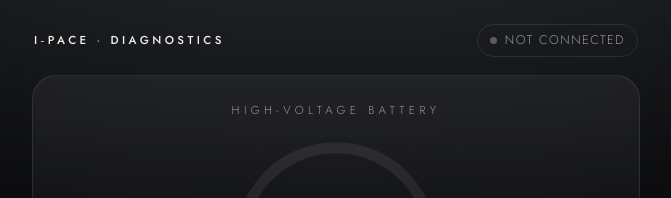
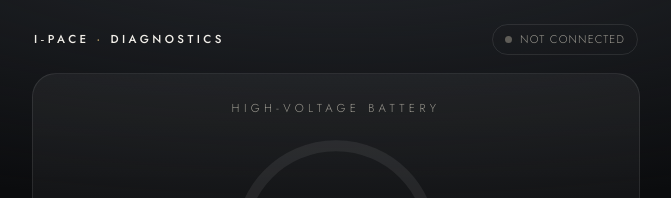
Before and after one commit to Zo0pZ/ipace-fault-reader-, a plain HTML site: page index.html in a window 1280 px wide. Shown: the top 198 px of the page, 304-975 px from the left. Drawn offline with Linux system fonts and the light colour scheme.

Commit message:
Keep status pill inside the header on narrow screens
Co-Authored-By: Claude Opus 5.5 <noreply@anthropic.com>
Claude-Session: https://claude.ai/code/session_01G59ym2arQPAa4CWs9Sk69m

```diff
--- a/index.html
+++ b/index.html
@@ -30,11 +30,11 @@ p{margin:6px 0}
 .sub{color:var(--muted);font-size:.9rem}
 
 /* masthead */
-.mast{display:flex;align-items:center;justify-content:space-between;padding:4px 2px 18px}
+.mast{display:flex;align-items:center;justify-content:space-between;gap:10px;padding:4px 2px 18px}
 .brand{font-weight:500;letter-spacing:.3em;text-transform:uppercase;font-size:.72rem;color:var(--ink);white-space:nowrap}
 .brand span{color:var(--gold)}
 .pill{display:flex;align-items:center;gap:8px;border:1px solid var(--line);border-radius:999px;padding:6px 12px;font-size:.78rem;
-  letter-spacing:.12em;text-transform:uppercase;color:var(--muted);max-width:60%}
+  letter-spacing:.1em;text-transform:uppercase;color:var(--muted);max-width:50%;min-width:0;font-size:.7rem}
 #statusText{white-space:nowrap;overflow:hidden;text-overflow:ellipsis}
 .dot{width:7px;height:7px;border-radius:50%;background:var(--faint);flex:none}
 .dot.on{background:var(--ok);box-shadow:0 0 10px var(--ok)}
```
